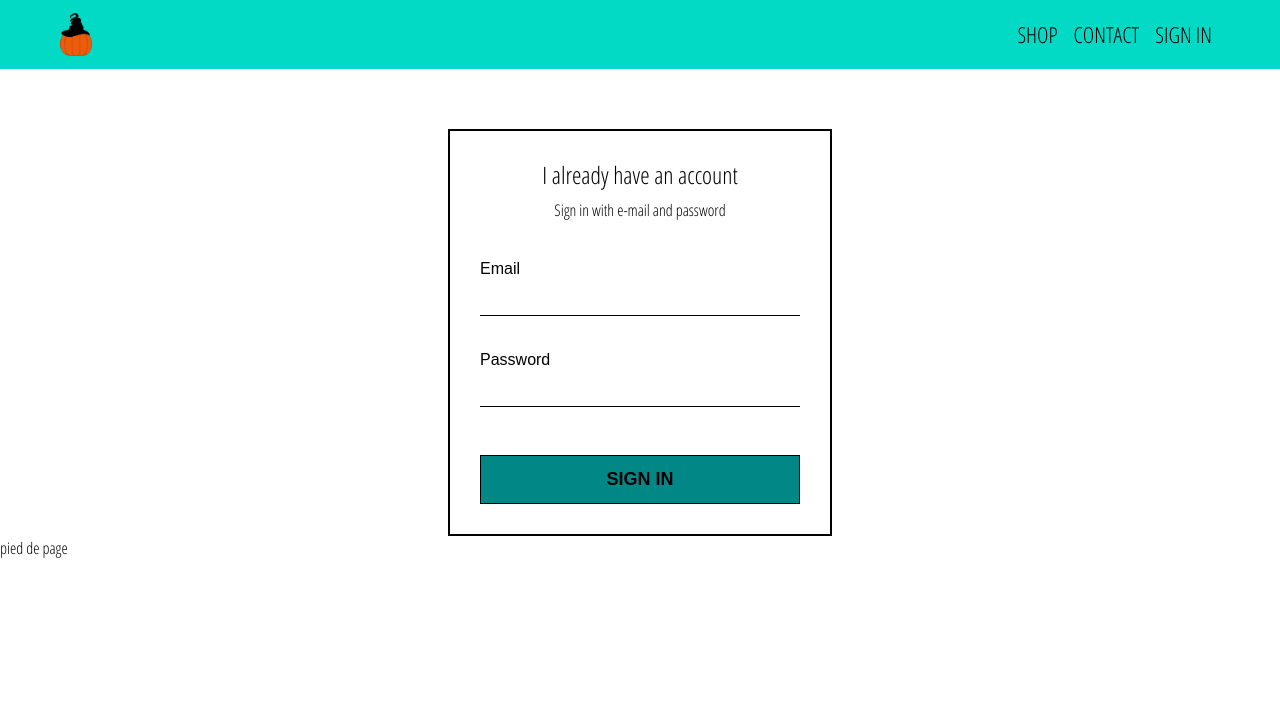
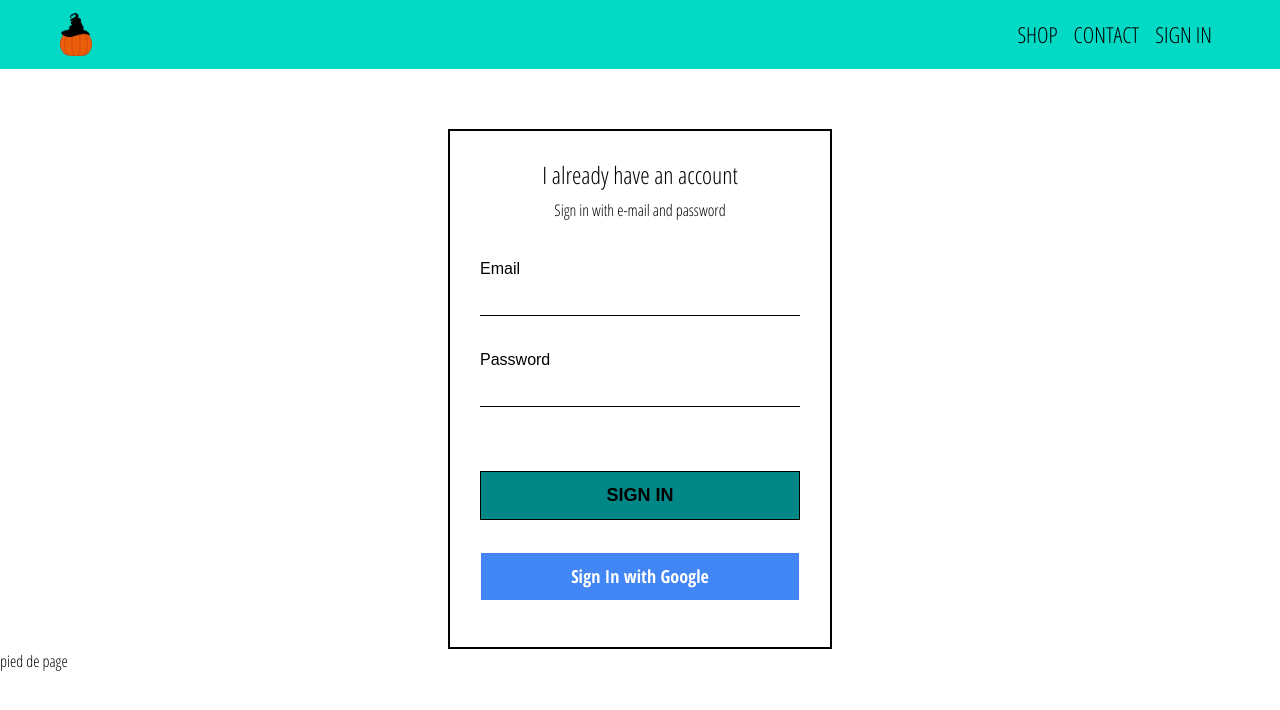
Before and after one commit to eteka03/Lucia-Shop, a React (Create React App) app: page /signin in a window 1280 px wide. Shown: the top 710 px of the page. Built offline with nearby package versions, Linux system fonts and the light colour scheme; no server answers.

Commit message:
authentification with google - firebase

```diff
--- a/package.json
+++ b/package.json
@@ -8,6 +8,7 @@
     "@testing-library/user-event": "^12.2.2",
     "boostrap": "^2.0.0",
     "bootstrap": "^4.5.3",
+    "firebase": "^8.1.1",
     "node-sass": "^4.14.1",
     "react": "^17.0.1",
     "react-dom": "^17.0.1",
--- a/src/App.js
+++ b/src/App.js
@@ -1,28 +1,44 @@
-import React from "react";
+import React, { useState, useEffect } from "react";
 import { BrowserRouter as Router, Route, Switch } from "react-router-dom";
 import Layout from "./components/Layout";
 import Accueil from "./pages/Accueil";
 import PageShop from "./pages/PageShop";
 import PageSignInSignUp from "./pages/PageSignInSignUp";
+import { auth } from "../src/firebase/firebase.utils";
 
-export const Store = React.createContext();
+export const App_datas = React.createContext({
+  user: {},
+});
 
 export default function App() {
+  const [currentUser, setCurrentUser] = useState({});
+
+  const unsubscribeFromAuth = auth.onAuthStateChanged(function (user) {
+    // handle it
+  });
+
+  useEffect(() => {
+    auth.onAuthStateChanged((user) => {
+      setCurrentUser(user);
+      console.log("log1", user);
+    });
+    return () => {
+      unsubscribeFromAuth();
+    };
+  }, []);
+
   return (
-    <Store.Provider>
+    <App_datas.Provider value={{ ...App_datas, user: currentUser }}>
       <Router>
         <Layout>
           <Switch>
             <Route exact path="/" component={Accueil} />
             <Route path="/shop" component={PageShop} />
             <Route path="/signin" component={PageSignInSignUp} />
+            <Route path="/signout" component={Accueil} />
           </Switch>
         </Layout>
       </Router>
-    </Store.Provider>
+    </App_datas.Provider>
   );
 }
-
-const Pantalon = () => {
-  return <div>pantalon</div>;
-};
--- a/src/components/CustomButton.js
+++ b/src/components/CustomButton.js
@@ -1,13 +1,22 @@
 import React from "react";
 import "../styles/components/customButton.scss";
 
-const CustomButton = ({ children, type, ...props }) => {
+const CustomButton = ({ children, type, isGoogleSignIn, ...props }) => {
   return type === "submit" ? (
-    <input type="submit" value={children} />
+    <input type="submit" {...props} value={children} />
   ) : (
-    <button className="custom-button">{children}</button>
+    <button
+      className={`${isGoogleSignIn ? "googleSignIn" : ""} custom-button`}
+      type="button"
+      {...props}
+    >
+      {children}
+    </button>
   );
 };
 
-CustomButton.defaultProps = {};
+CustomButton.defaultProps = {
+  type: "button",
+  isGoogleSignIn: false,
+};
 export default CustomButton;
--- a/src/components/MenuPrincipal.js
+++ b/src/components/MenuPrincipal.js
@@ -1,4 +1,5 @@
-import React, { useState } from "react";
+import React, { useState, useContext } from "react";
+import { App_datas } from "../App";
 
 import {
   Collapse,
@@ -9,9 +10,12 @@ import {
   NavItem,
   NavLink,
 } from "reactstrap";
+import { auth } from "../firebase/firebase.utils";
 
-const Example = () => {
+const MenuPrincipal = () => {
   const [isOpen, setIsOpen] = useState(false);
+
+  const { user } = useContext(App_datas);
 
   const toggle = () => setIsOpen(!isOpen);
 
@@ -36,9 +40,15 @@ const Example = () => {
             </NavLink>
           </NavItem>
           <NavItem className="menu_item">
-            <NavLink className="menu_link" href="/signin">
-              Sign in
-            </NavLink>
+            {user ? (
+              <NavLink className="menu_link" onClick={() => auth.signOut()}>
+                Sign out
+              </NavLink>
+            ) : (
+              <NavLink className="menu_link" href="/signin">
+                Sign in
+              </NavLink>
+            )}
           </NavItem>
         </Nav>
       </Collapse>
@@ -46,4 +56,4 @@ const Example = () => {
   );
 };
 
-export default Example;
+export default MenuPrincipal;
--- a/src/components/Signin.js
+++ b/src/components/Signin.js
@@ -1,6 +1,8 @@
 import React, { useState } from "react";
 import { FormGroup } from "reactstrap";
 import "../styles/formulaire.scss";
+import CustomButton from "./CustomButton";
+import { signInWithGoogle } from "../firebase/firebase.utils";
 
 const Signin = () => {
   const [userInfo, setUserInfos] = useState({ email: "", password: "" });
@@ -30,7 +32,12 @@ const Signin = () => {
           required
         />
       </FormGroup>
-      <input type="submit" value="Sign In" />
+      <FormGroup>
+        <CustomButton type="submit">Sign In</CustomButton>
+        <CustomButton onClick={signInWithGoogle} isGoogleSignIn type="button">
+          Sign In with Google
+        </CustomButton>
+      </FormGroup>
     </form>
   );
 };
--- /dev/null
+++ b/src/firebase/firebase.utils.js
@@ -0,0 +1,25 @@
+import firebase from "firebase/app";
+import "firebase/firestore";
+import "firebase/auth";
+
+const config = {
+  apiKey: "AIzaSyCwaVOnqAekEoJgq7MB4xiYjx-nmTHNXB4",
+  authDomain: "e-comerce-db-9521f.firebaseapp.com",
+  databaseURL: "https://e-comerce-db-9521f.firebaseio.com",
+  projectId: "e-comerce-db-9521f",
+  storageBucket: "e-comerce-db-9521f.appspot.com",
+  messagingSenderId: "249732626586",
+  appId: "1:249732626586:web:72bb0ace0e6f6637b78723",
+  measurementId: "G-B3323W3LWK",
+};
+
+firebase.initializeApp(config);
+
+export const auth = firebase.auth();
+export const firestore = firebase.firestore();
+
+const provider = new firebase.auth.GoogleAuthProvider();
+
+export const signInWithGoogle = () => auth.signInWithPopup(provider);
+
+export default firebase;
--- a/src/styles/_layout.scss
+++ b/src/styles/_layout.scss
@@ -9,7 +9,9 @@ body {
 /*----------------*/
 /*--- DIMENSIONS -------*/
 /*----------------*/
-
+* {
+  box-sizing: border-box;
+}
 .conteneur {
   &_large {
     padding: 0 60px;
--- /dev/null
+++ b/src/styles/components/customButton.scss
@@ -0,0 +1,27 @@
+button {
+  border: solid;
+  border-width: 0.5px;
+  text-transform: uppercase;
+  padding: 10px 0px;
+  background-color: var(--color-vert2);
+  font-size: 18px !important;
+  font-weight: 700;
+  margin-top: 2rem !important;
+  &:focus {
+    border: 3px solid var(--color-vert1);
+  }
+  &:hover {
+    background-color: var(--color-vert1);
+  }
+}
+
+.custom-button {
+  &.googleSignIn {
+    background-color: #4285f4;
+    color: white;
+
+    &:hover {
+      background-color: #357ae8;
+    }
+  }
+}
```
Also changed, not shown: 1 other file (tests, documents, lock files or other folders).
